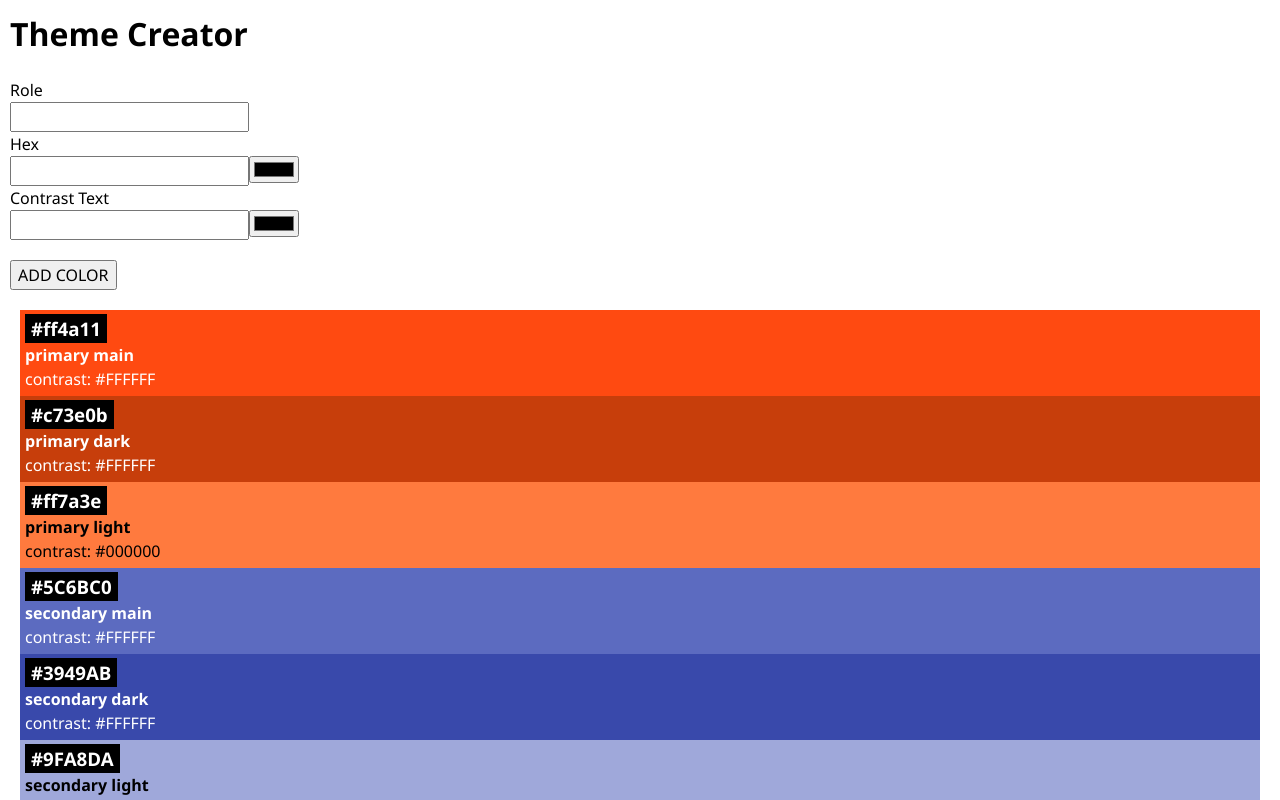
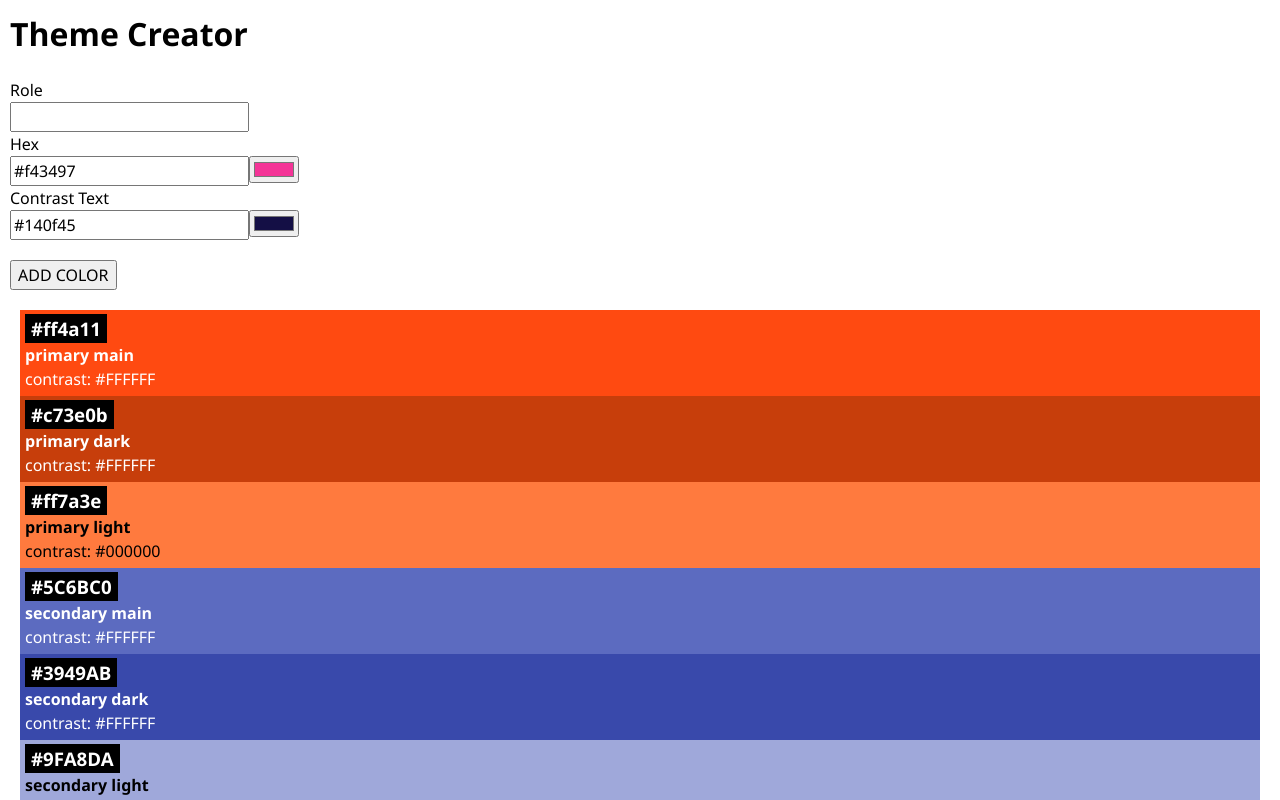
Before and after one commit to annaschemmel/project-4_theme-creator, a React (Vite) app: page / in a window 1280 px wide. Shown: the top 800 px of the page. Built offline with nearby package versions, Linux system fonts and the light colour scheme.

Commit message:
Add: Form submit and color picker values in text field

```diff
--- a/src/Components/Color/ColorForm.jsx
+++ b/src/Components/Color/ColorForm.jsx
@@ -1,18 +1,36 @@
+import { useState } from "react";
+
 export default function Colorform() {
+  function handleSubmit(event) {
+    event.preventDefault();
+    console.log("submitted form");
+  }
+  const [colorHex, setColorHex] = useState("#f43497");
+  //console.log(colorHex);
+  const [contrastText, setContrastText] = useState("#140f45");
+
   return (
-    //  function handleSubmit(event) {
-    //  event.preventDefault()
-    //  }
-
-    <form className="colorform">
+    <form className="colorform" onSubmit={handleSubmit}>
       <label htmlFor="role">Role</label>
       <input type="text" name="role" />
       <label htmlFor="hex">Hex</label>
-      <input type="text" name="hex" />
-      <input type="color" name="hexColor" id="hexColor" />
+      <input type="text" name="hex" value={colorHex} />
+      <input
+        type="color"
+        name="hexColor"
+        id="hexColor"
+        value={colorHex}
+        onChange={(e) => setColorHex(e.target.value)}
+      />
       <label htmlFor="contrastText">Contrast Text</label>
-      <input type="text" name="contrastText" />
-      <input type="color" name="contrastTextColor" id="hex-color" />
+      <input type="text" name="contrastText" value={contrastText} />
+      <input
+        type="color"
+        name="contrastTextColor"
+        id="hex-color"
+        value={contrastText}
+        onChange={(e) => setContrastText(e.target.value)}
+      />
       <button type="submit">Add color</button>
     </form>
   );
```
